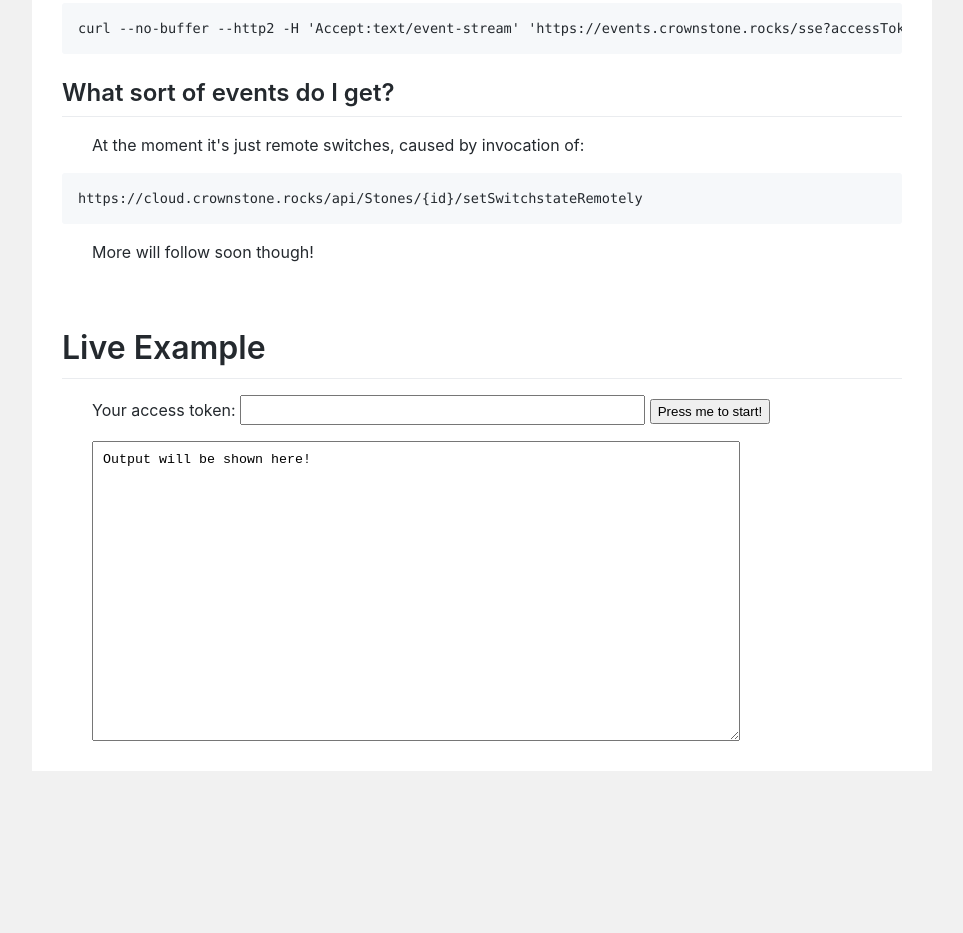
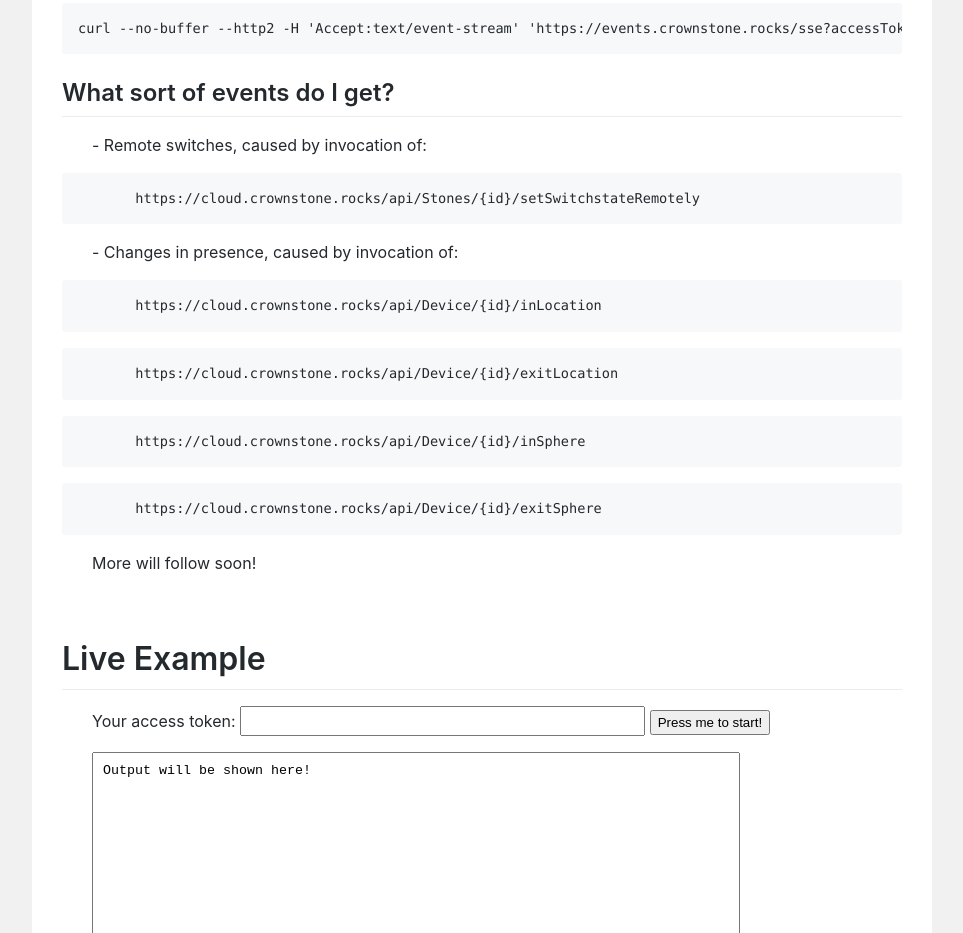
Before and after one commit to Crownstone-Community/crownstone-sse-server, a website: page public/index.html in a window 1280 px wide. Shown: the part 936-1869 px from the top of the page, without its empty margins (158-1121 px from the left). Before the commit the page ends 1707 px from the top, so only its background shows below. Drawn offline with Linux system fonts and the light colour scheme.

Commit message:
updated event docs

```diff
--- a/public/index.html
+++ b/public/index.html
@@ -151,9 +151,14 @@
 
 
             <h2>What sort of events do I get?</h2>
-            <p>At the moment it's just remote switches, caused by invocation of:</p>
-            <pre>https://cloud.crownstone.rocks/api/Stones/{id}/setSwitchstateRemotely</pre>
-            <p>More will follow soon though!</p>
+            <p>- Remote switches, caused by invocation of:</p>
+            <pre>       https://cloud.crownstone.rocks/api/Stones/{id}/setSwitchstateRemotely</pre>
+            <p>- Changes in presence, caused by invocation of:</p>
+            <pre>       https://cloud.crownstone.rocks/api/Device/{id}/inLocation</pre>
+            <pre>       https://cloud.crownstone.rocks/api/Device/{id}/exitLocation</pre>
+            <pre>       https://cloud.crownstone.rocks/api/Device/{id}/inSphere</pre>
+            <pre>       https://cloud.crownstone.rocks/api/Device/{id}/exitSphere</pre>
+            <p>More will follow soon!</p>
             <br />
 
             <h1>Live Example</h1>
```
